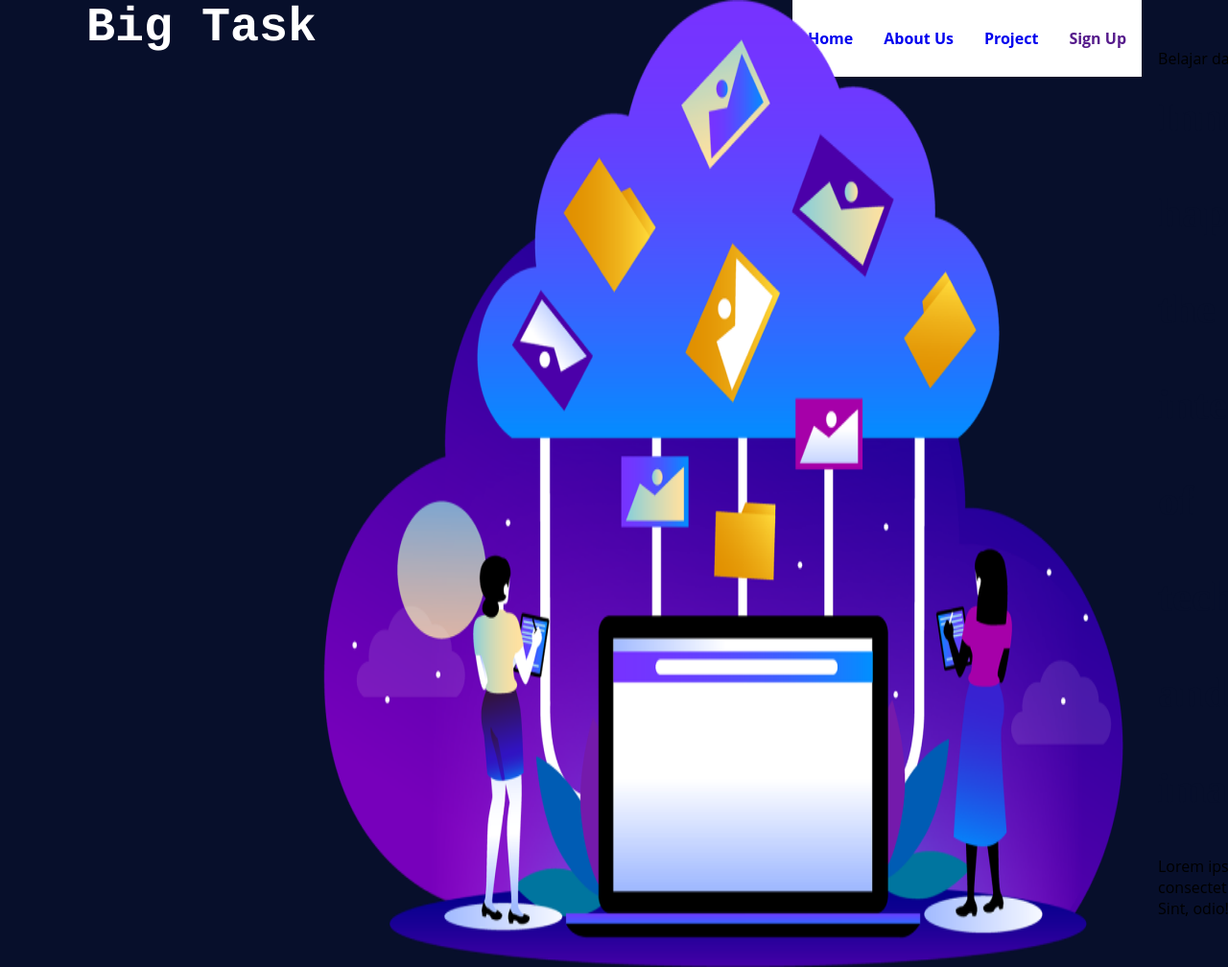
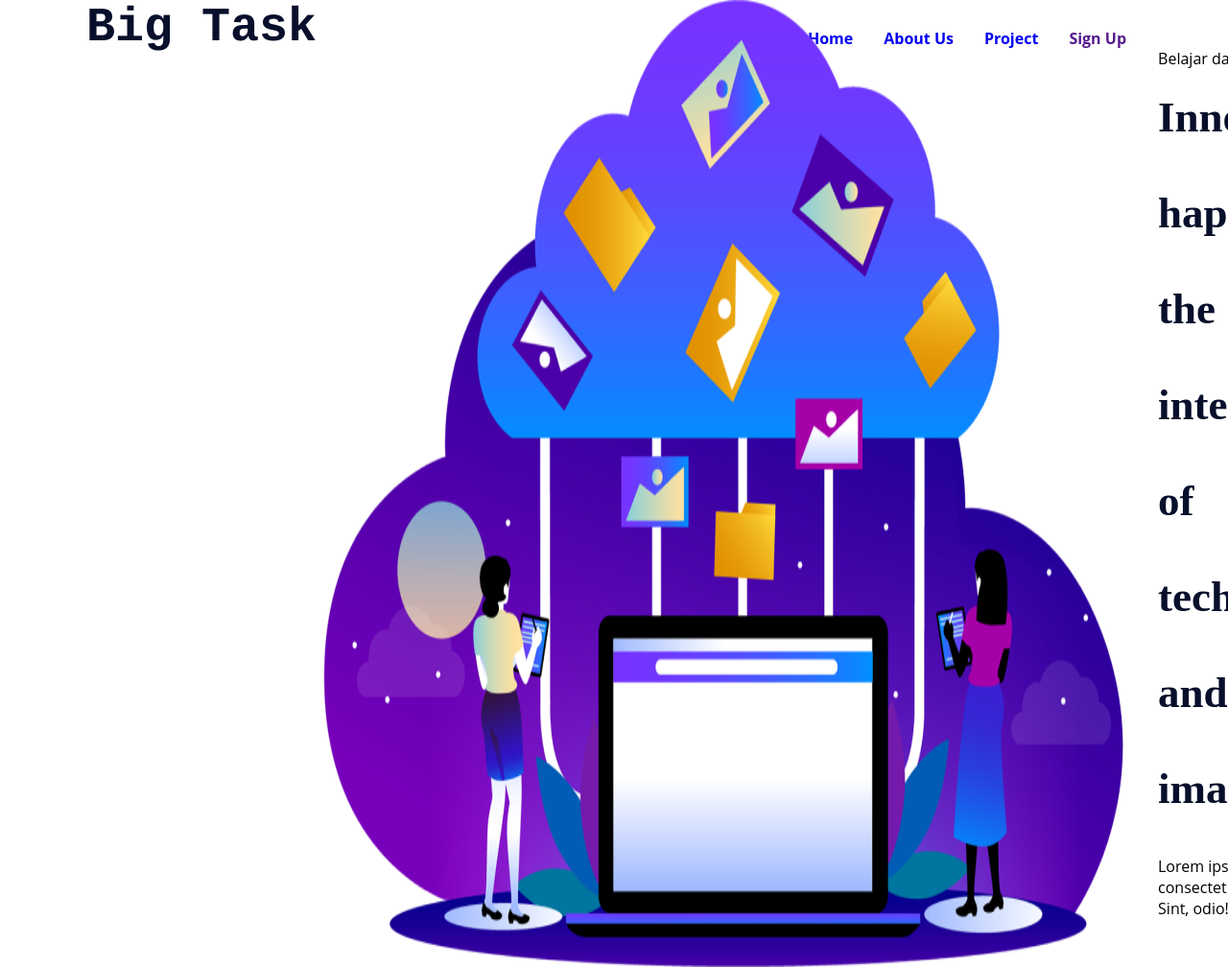
Before and after one commit to shaniawardani/Task-CC, a plain HTML site: page index.html in a window 1280 px wide. Shown: the top 1008 px of the page at 96% size. Drawn offline with Linux system fonts and the light colour scheme; a script that the page names is missing; files whose address does not match are found by name.

Commit message:
upload asset

```diff
--- a/style.css
+++ b/style.css
@@ -8,7 +8,7 @@ body{
     margin: 0;
     padding: 0px;
     font-family: 'Open Sans',sans-serif;
-    background-color: #070F2B;
+    background-color: #FFFFFF;
 }
 
 .wrapper{
@@ -22,7 +22,7 @@ body{
     font-weight: bold;
     float: left;
     font-family: courier;
-    color: #FFFFFF;
+    color: #070F2B;
 }
 
 .menu{
```
